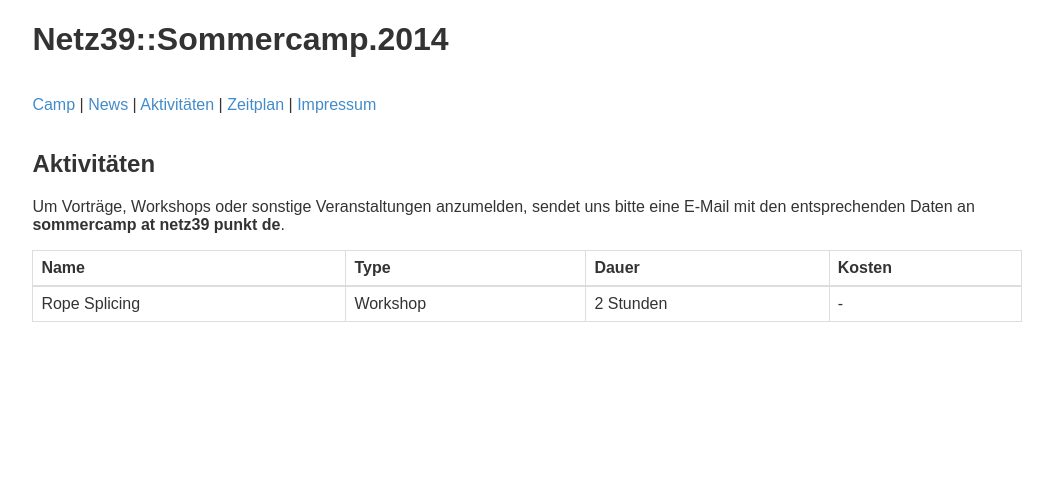
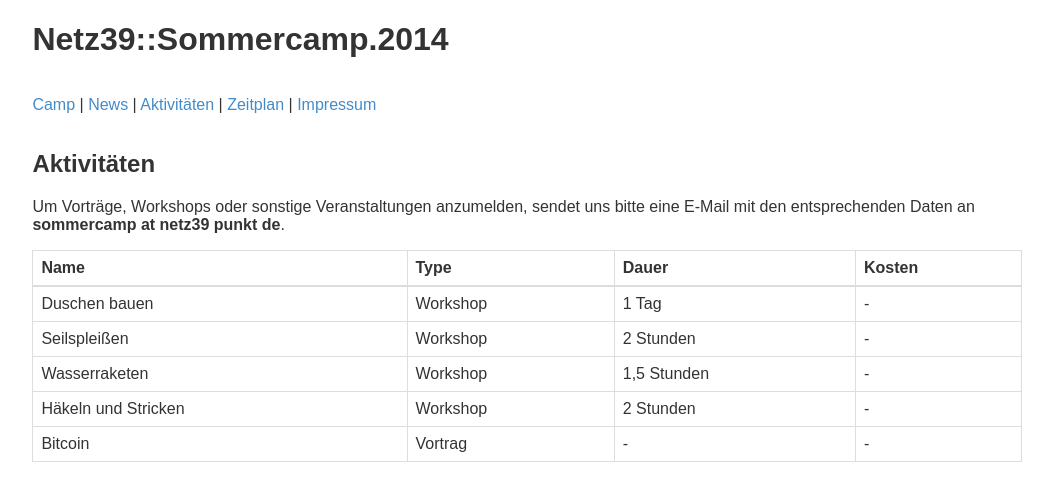
Before and after one commit to netz39/sommercamp2014, a Jekyll site: the page built from activities/index.md, in a window 1280 px wide. Shown: the top 501 px of the page, without its empty margins (114-1167 px from the left). Built offline with Jekyll 4.4.1, drawn with Linux system fonts in a browser that asks for light colours.

Commit message:
Added some activities

```diff
--- a/activities/index.md
+++ b/activities/index.md
@@ -8,5 +8,9 @@ Um Vorträge, Workshops oder sonstige Veranstaltungen anzumelden, sendet uns bit
 |---
 | Name | Type | Dauer | Kosten
 |:-|:-|:-|:-
-| Rope Splicing | Workshop | 2 Stunden | -
+| Duschen bauen | Workshop | 1 Tag | -
+| Seilspleißen | Workshop | 2 Stunden | -
+| Wasserraketen | Workshop | 1,5 Stunden | -
+| Häkeln und Stricken | Workshop | 2 Stunden | -
+| Bitcoin | Vortrag | - | -
 |---
```
